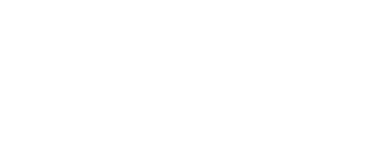
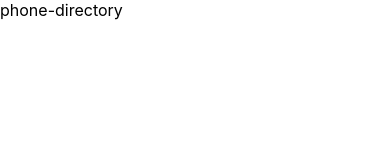
Before and after one commit to Harsh-Vikram/phone-directory, a React (Create React App) app: page / in a window 390 px wide. Shown: the top 160 px of the page. Built offline with nearby package versions, Linux system fonts and the light colour scheme.

Commit message:
JSX: Displayed 'Phone Directory'

```diff
--- a/src/App.js
+++ b/src/App.js
@@ -4,7 +4,7 @@
 function App() {
   return (
     <div>
-
+      phone-directory
     </div>
   );
 }
```
